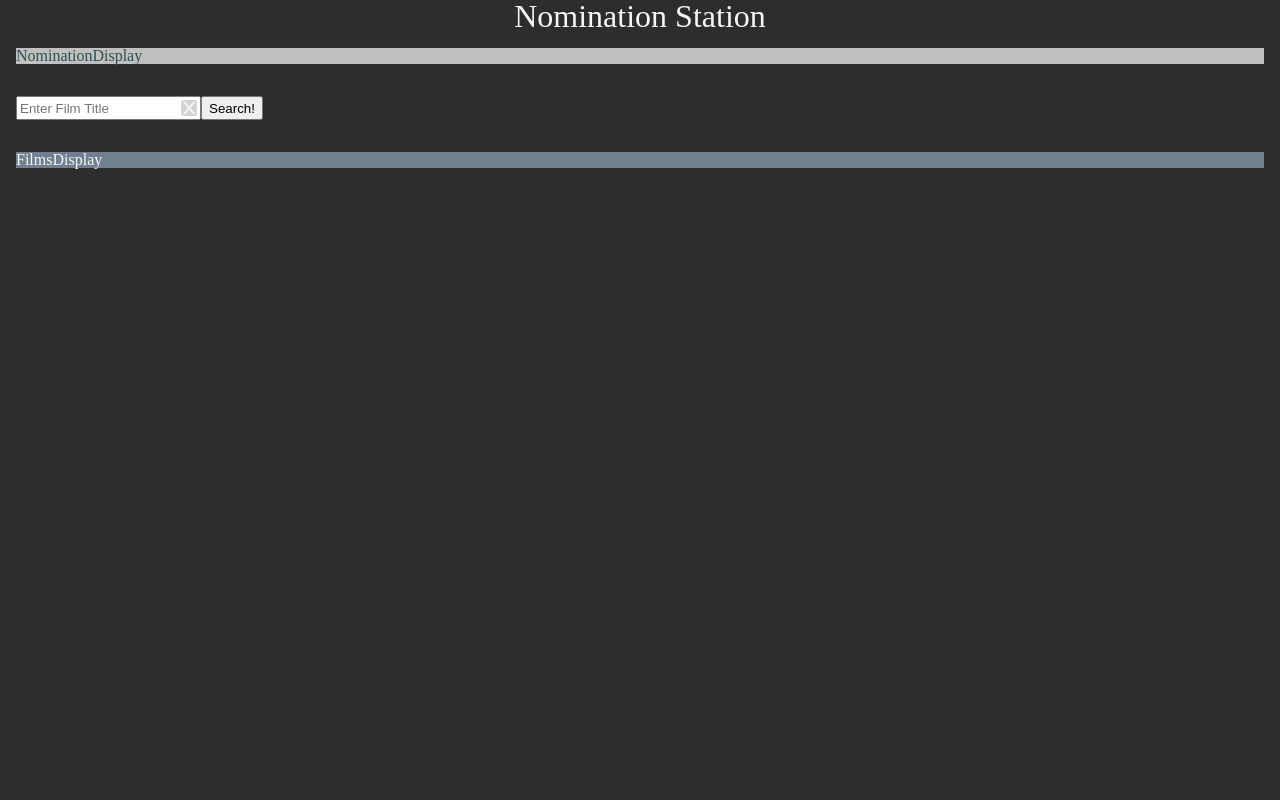
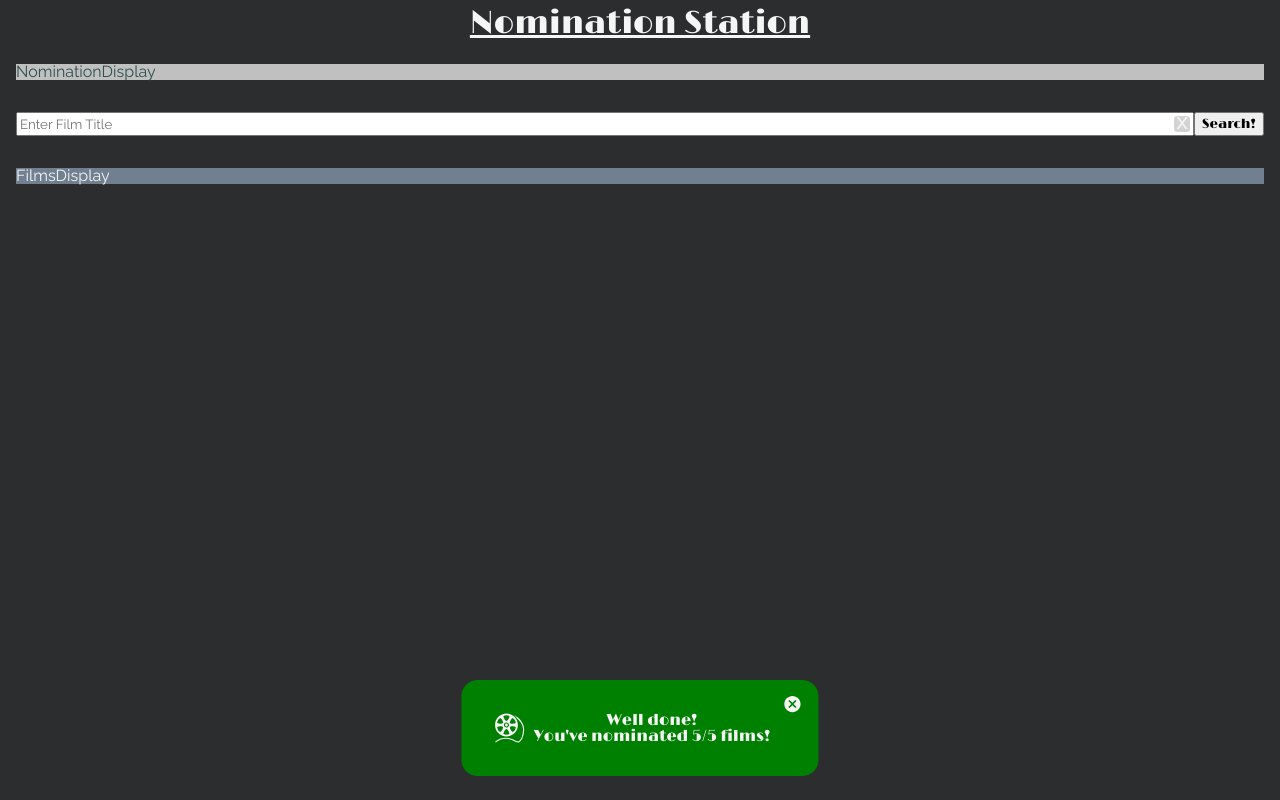
Before and after one commit to CraigNock/NominationStation, a React (Create React App) app: page / in a window 1280 px wide. Built offline with nearby package versions, Linux system fonts and the light colour scheme.

Commit message:
add alert banner, fonts

```diff
--- a/package.json
+++ b/package.json
@@ -3,6 +3,7 @@
   "version": "0.1.0",
   "private": true,
   "dependencies": {
+    "@material-ui/core": "^4.11.0",
     "@testing-library/jest-dom": "^4.2.4",
     "@testing-library/react": "^9.3.2",
     "@testing-library/user-event": "^7.1.2",
@@ -14,6 +15,7 @@
     "dotenv": "^8.2.0",
     "react": "^16.13.1",
     "react-dom": "^16.13.1",
+    "react-icons": "^3.11.0",
     "react-scripts": "3.4.3",
     "styled-components": "^5.1.1",
     "typescript": "~3.7.2"
--- a/public/index.html
+++ b/public/index.html
@@ -10,7 +10,7 @@
       content="Site for the nomination of films for awards."
     />
     <link rel="apple-touch-icon" href="%PUBLIC_URL%/projector3.png" />
-    <link href="https://fonts.googleapis.com/css2?family=Bangers&family=Orbitron&display=swap" rel="stylesheet">
+    <link href="https://fonts.googleapis.com/css2?family=Raleway&family=Limelight&family=Syncopate&display=swap" rel="stylesheet">
     <!--
       manifest.json provides metadata used when your web app is installed on a
       user's mobile device or desktop. See https://developers.google.com/web/fundamentals/web-app-manifest/
--- a/src/Globalstyles.tsx
+++ b/src/Globalstyles.tsx
@@ -1,10 +1,8 @@
 import {createGlobalStyle} from 'styled-components';
 
 const GlobalStyles = createGlobalStyle`
-  /* http://meyerweb.com/eric/tools/css/reset/
-   v2.0 | 20110126
-   License: none (public domain)
-*/
+/* http://meyerweb.com/eric/tools/css/reset/
+  v2.0 | 20110126 | License: none (public domain) */
 
 html, body, div, span, applet, object, iframe,
 h1, h2, h3, h4, h5, h6, p, blockquote, pre,
@@ -25,6 +23,7 @@ time, mark, audio, video {
 	font-size: 100%;
 	font: inherit;
 	vertical-align: baseline;
+	font-family: 'Raleway', sans-serif;
 }
 /* HTML5 display-role reset for older browsers */
 article, aside, details, figcaption, figure,
@@ -56,6 +55,7 @@ button:hover {
 	cursor: pointer;
 }
 
+
 `;
 
 export default GlobalStyles;
--- a/src/apiCalls.ts
+++ b/src/apiCalls.ts
@@ -7,7 +7,7 @@ export const getFilms = async (searchTerm: string | null): Promise<any> => {
     .then(data => data.json())
     .then(data => {
       if(data.Response){
-        console.log('getFilms data', data);
+        // console.log('getFilms data', data);
       //just extracting and returning name and year in a string for now
         let films = data.Search.map((entry: {[key: string]: string})=>{
           return `${entry.Title} ${entry.Year}`
@@ -52,7 +52,7 @@ export const getSingleFilm = (idNum: number | null) => {
   fetch(`http://www.omdbapi.com/?apikey=${process.env.OMDB_API_KEY}&i=${idNum}&type=movie&plot=full`)
   .then(data => data.json())
   .then(data => {
-    if(data.status = 200){
+    if(data.status === 200){
       console.log('getSingleFilm data', data);
       return data;
     } else {
--- a/src/components/FilmsDisplay/FilmsDisplay.tsx
+++ b/src/components/FilmsDisplay/FilmsDisplay.tsx
@@ -22,7 +22,7 @@ const FilmsDisplay: React.FC<props> = ({searchResults, nominations, toggleNomina
             </p>
             <button
               onClick={()=>toggleNomination(nom)}
-              disabled={nominations.includes(nom)}
+              disabled={nominations.includes(nom) || (nominations.length > 4)}
             >
               Nominate
             </button>
--- a/src/components/Main/Main.tsx
+++ b/src/components/Main/Main.tsx
@@ -1,15 +1,19 @@
-import React, {useState} from 'react';
+import React, {useState, useEffect} from 'react';
 import styled from 'styled-components';
 
 import SearchBar from '../Searchbar';
 import FilmsDisplay from '../FilmsDisplay';
 import NominationsDisplay from '../NominationDisplay';
 
+import Snackbar from '@material-ui/core/Snackbar';
+import {IoMdCloseCircle} from 'react-icons/io';
+import {GiFilmSpool} from 'react-icons/gi';
 
 
 // interface nomination {
 //   [key: string]: string
 // }
+
 
 
 const Main = () => {
@@ -18,10 +22,13 @@ const Main = () => {
   const [nominations, setNominations] = useState<string[]>([]);
 //storage of search results
   const [searchResults, setSearchResults] = useState<string[]>([]);
+//toggle banner open
+  const[bannerOpen, setBannerOpen] = useState<boolean>(true);
+
 
 //Function to toggle whether film is nominated by user
   const toggleNomination = (film : string | null): void => {
-    if(!film || nominations.length > 4) return;
+    if(!film) return;
     let newNoms: string[] = [...nominations];
     if(film && !nominations.includes(film)){
       setNominations([...nominations, film])
@@ -30,6 +37,16 @@ const Main = () => {
       setNominations(newNoms);
     };
   };
+//shows alert when nomination slots full
+  useEffect(()=>{
+    if(nominations.length < 5)return;
+    setBannerOpen(true);
+  }, [nominations]);
+//closes banner
+  const handleClose = () => {
+    setBannerOpen(false);
+  };
+
 
   return (
     <StyledDiv>
@@ -48,6 +65,26 @@ const Main = () => {
         searchResults={searchResults}
         toggleNomination={toggleNomination}
       />
+      <Snackbar
+        open={bannerOpen}
+        autoHideDuration={50000}
+        onClose={handleClose}
+        anchorOrigin={{ vertical:'bottom', horizontal: 'center' }}
+      >
+        <SnackDiv>
+          <GiFilmSpool style={{fontSize:'2rem', marginRight: '.5rem',}}/>
+          <div>
+            <p>Well done!</p>
+            <p>You've nominated 5/5 films!</p>
+          </div>
+
+          <CloseButton
+            onClick={()=>handleClose()}
+          >
+            <IoMdCloseCircle/>
+          </CloseButton>
+        </SnackDiv>
+      </Snackbar>
     </StyledDiv>
   );
 }
@@ -57,8 +94,35 @@ const StyledDiv = styled.div`
   flex-direction: column;
 `;
 const Title = styled.h1`
+  margin: .5rem;
+  font-family: 'Limelight', cursive;
   text-align: center;
   font-size: 2rem;
+  text-decoration: underline;
+`;
+const SnackDiv = styled.div`
+  display: flex;
+  align-items: center;
+  padding: 2rem;
+  background: green;
+  border-radius: 1rem;
+  p{
+    font-family: 'Limelight', cursive;
+    text-align: center;
+    /* display: inline-block; //on media^ */
+  }
+`;
+const CloseButton = styled.div`
+  display: inline-block;
+  padding: .25rem;
+  margin: -3rem -1.25rem 0 .5rem;
+  height: 1.25rem;
+  width: 1.25rem;
+  font-size: 1.25rem;
+  &:hover {
+    cursor: pointer;
+    opacity: .9;
+  }
 `;
 
 export default Main;
--- a/src/components/Searchbar/SearchBar.tsx
+++ b/src/components/Searchbar/SearchBar.tsx
@@ -11,14 +11,14 @@ const SearchBar: React.FC<props> = ({setSearchResults}) => {
 
   const [inputValue, setInputValue] = useState<string>('');
   const [disable, setDisable] = useState<boolean>(false);
-  const [error, setError] = useState<string>('');
+  // const [error, setError] = useState<string>('');
 
   const submitHandle = async (input: string | null) : Promise<any> => {
     if(!input) return;
   //disables search button until results fetched
     setDisable(true);
     let results: string[] = await getFilms(input);
-    console.log('submitSearch results', results);
+    // console.log('submitSearch results', results);
     setSearchResults(results);
     setDisable(false);
   };
@@ -58,17 +58,17 @@ const StyledForm = styled.form`
   display: flex;
   margin: 1rem;
 `;
-
 const SearchBox = styled.div`
   position: relative;
   display: flex;
   align-items: center;
   height: 1.5rem;
-  width: fit-content;
-  /* border: 1px solid red; */
+  width: 100%;
 `;
 const StyledInput = styled.input`
   height: 1.1rem;
+  width: 100%;
+  font-family: 'Raleway', sans-serif;
 `;
 const ClearButton = styled.div`
   display: inline-block;
@@ -78,7 +78,7 @@ const ClearButton = styled.div`
   top: .25rem;
   right: .25rem;
   text-align: center;
-  font-family: 'Orbitron', sans-serif;
+  font-family: 'Raleway', sans-serif;
   font-weight: bold;
   background: lightgray;
   border-radius: 20%;
@@ -87,7 +87,7 @@ const ClearButton = styled.div`
   }
 `;
 const SearchButton = styled.button`
-
+  font-family: 'Limelight', cursive;
 `;
 
 
```
Also changed, not shown: 1 other file (tests, documents, lock files or other folders).
